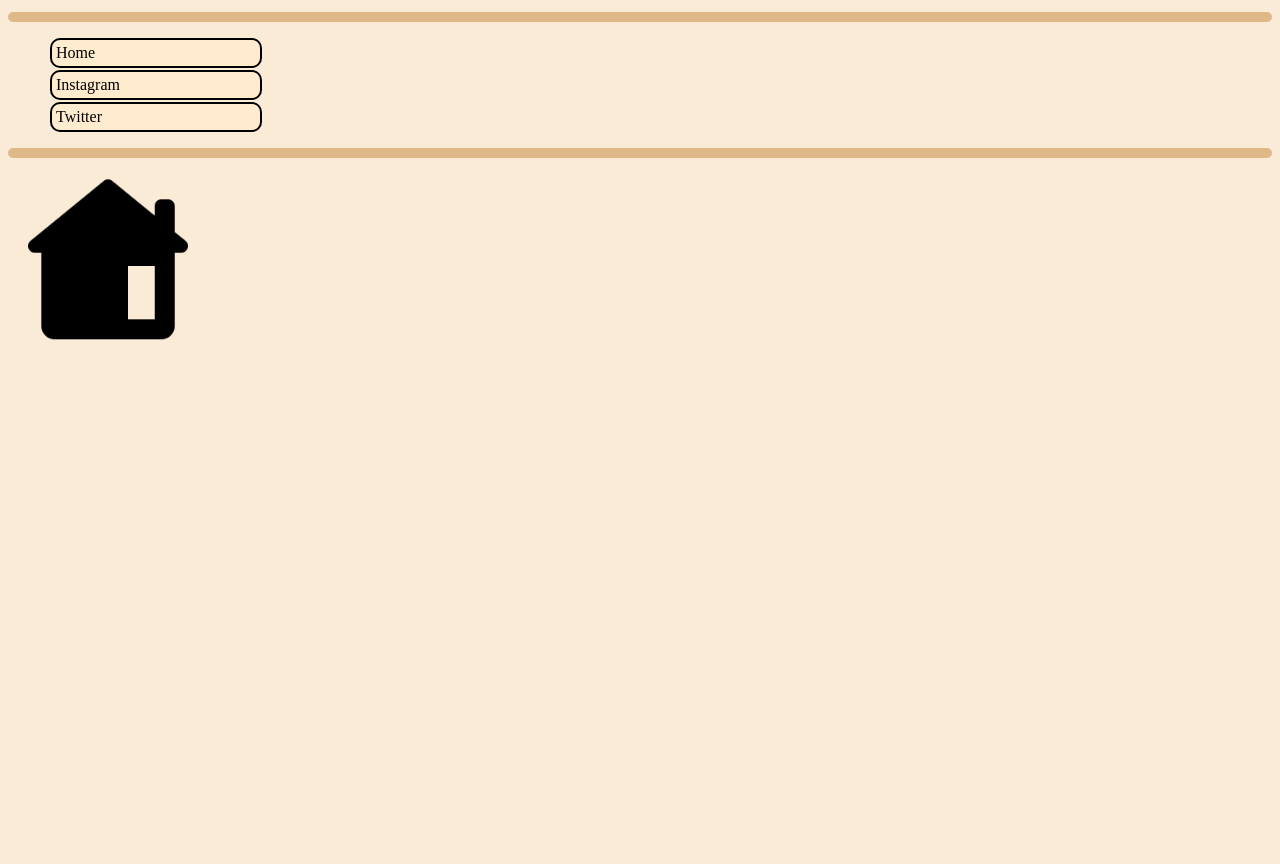
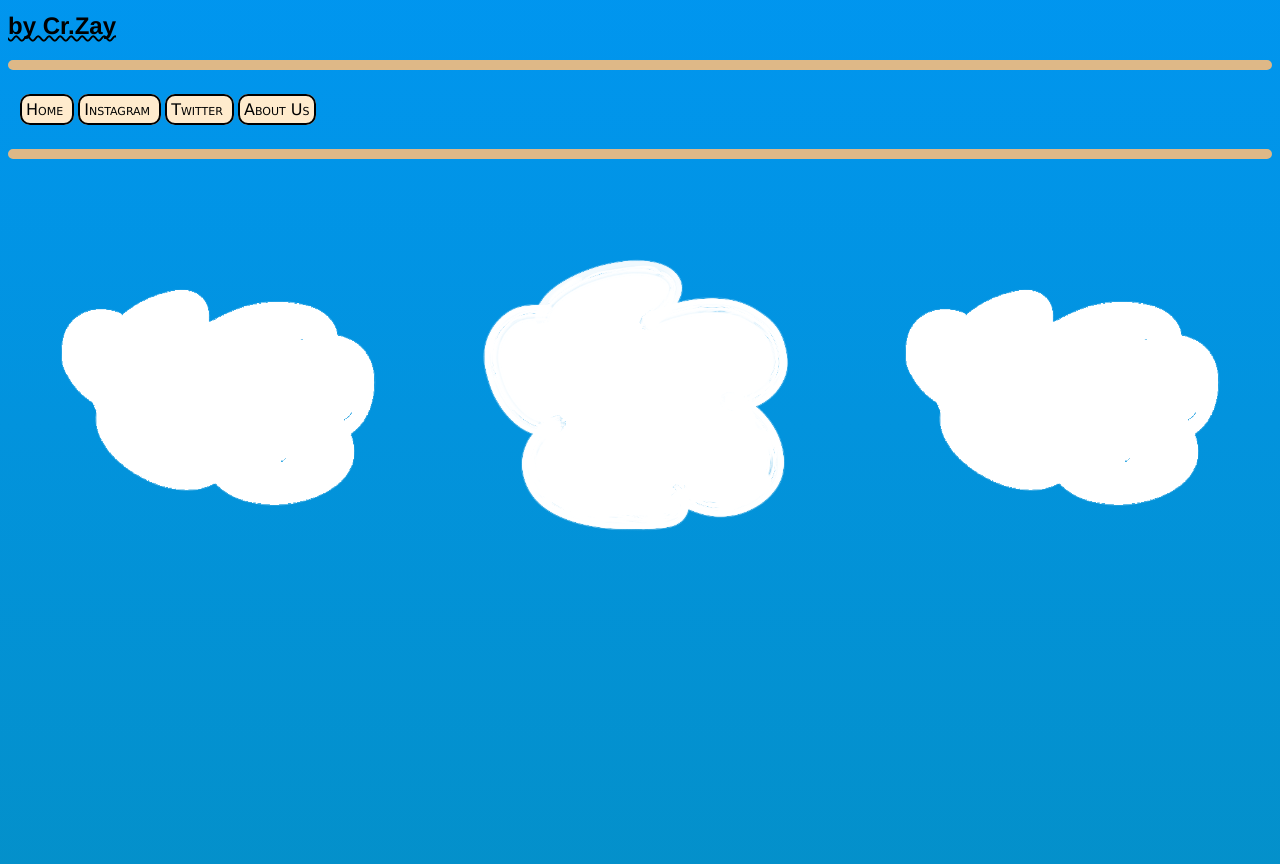
Before and after one commit to Cr-Zay/strandedpenguin, a plain HTML site: page site/index.html in a window 1280 px wide. Shown: the part 78-942 px from the top of the page. Before the commit the page ends 800 px from the top, so only its background shows below. Drawn offline with Linux system fonts and the light colour scheme.

Commit message:
Customized site to Stranded Penguin

```diff
--- a/site/index.html
+++ b/site/index.html
@@ -5,23 +5,38 @@
         <link rel="stylesheet" href="stylesheets/index.css">
     </head>
     <body>
-        <h1>HELLO WORLD</h1>
-        <hr>
+        <h1>Stranded Penguin</h1>
+        <h2>
+            <a href="about.html">by Cr.Zay</a>
+        </h2>
         <nav>
+            <hr>
             <ul>
                 <li>
                     <a href="index.html" title="Home Page">Home</a>
                 </li>
                 <li>
-                    <a href="https://www.instagram.com/" title="Instagram">Instagram</a>
+                    <a href="https://www.instagram.com/kian.mehta/" target="_blank" title="Instagram">Instagram</a>
                 </li>
                 <li>
-                    <a href="https://www.x.com/" title="Twitter">Twitter</a>
+                    <a href="https://twitter.com/kianmehta" target="_blank" title="Twitter">Twitter</a>
+                </li>
+                <li>
+                    <a href="about.html" title="About">About Us</a>
                 </li>
             </ul>
+            <hr>
         </nav>
-        <hr>
-        <!-- <iframe width="560" height="315" src="https://www.youtube.com/embed/7KBa1OVzyuA?si=HeBJnuG43VYReKCD&amp;controls=0" title="YouTube video player" frameborder="0" allow="accelerometer; autoplay; clipboard-write; encrypted-media; gyroscope; picture-in-picture; web-share" allowfullscreen></iframe> -->
-        <img src="images/home.png">
+        <div id="clouds">
+            <div class="cloud">
+                <img src="images/cloud 2.png">
+            </div>
+            <div class="cloud">
+                <img src="images/cloud.png">
+            </div>
+            <div class="cloud">
+                <img src="images/cloud 2.png">
+            </div>
+        </div>
     </body>
 </html>
--- a/site/stylesheets/index.css
+++ b/site/stylesheets/index.css
@@ -1,15 +1,32 @@
 body{
-    background-color: antiquewhite;
+    height: 12000px;
+    background: linear-gradient(180deg, #0096f2 0%, #137929 40%, #a36105 60%, #8f3e00 70%, #999999 80%, #5e5e5e 90%);
+    font-family: 'Franklin Gothic Medium', 'Arial Narrow', Arial, sans-serif;
+    min-width: 600px;
 }
 h1{
-    font-family: 'Franklin Gothic Medium';
     opacity: 0.75;
-    background-color: brown;
+    background-color: #137929;
     width: fit-content;
     padding: 5px;
     border-radius: 15px;
     transition: 200ms ease-in-out all;
 
+}
+a:link, a:visited{
+    color: black;
+    text-decoration-style: wavy;
+    text-decoration-line: underline;
+    text-decoration-skip-ink: none;
+    text-decoration-thickness: 2px;
+}
+a:active{
+    text-decoration-style: wavy;
+    text-decoration-line: underline;
+    text-decoration-skip-ink: none;
+    text-decoration-thickness: 2px;
+    text-decoration-color: #8f3e00;
+    color: #8f3e00;
 }
 
 h1:hover{
@@ -20,12 +37,21 @@ hr{
     border: 5px solid burlywood;
     border-radius: 20px;
 }
-
+nav{
+    margin-bottom: 75px;
+}
+nav > ul{
+    margin-left: -30px;
+    margin-bottom: 30px;
+    margin-top: 30px;
+}
 nav a:link, a:visited{
     color: black;
     text-decoration: none;
 }
 nav li{
+    font-family: Verdana, Geneva, Tahoma, sans-serif;
+    font-variant: small-caps;
     list-style: none;
     border: 2px solid black;
     width: 200px;
@@ -34,6 +60,7 @@ nav li{
     border-radius: 10px;
     transition: 200ms ease-in-out all;
     background-color: blanchedalmond;
+    display: inline;
 }
 nav li:hover{
     padding: 8px;
@@ -47,17 +74,22 @@ nav li:nth-child(3):hover{
     background: linear-gradient(45deg, rgb(196, 234, 255), #00c3ff);
     transition: 200ms ease-in-out all;
 }
-img{
-    width: 200px;
-    height: 200px;
-    /* transform: scale(50%, 50%); */
+nav li:nth-child(4):hover{
+    background: linear-gradient(45deg, rgb(255, 230, 149), rgb(204, 156, 0));
     transition: 200ms ease-in-out all;
 }
-/* img:hover{
-    transform: scale(100%, 100%);
-    transition: 200ms ease-in all;
-} */
-img:active{
-    translate: 0 -1000%;
-    transition: translate 1s ease-in;
+#clouds{
+    text-align: center;
 }
+img, .cloud{
+    display: inline;
+    margin-left: 2%;
+    margin-right: 2%;
+    width: 25%;
+    transition: 100ms ease-in-out all;
+}
+img:hover{
+    translate: 0 -10px;
+    transform: scale(110%, 110%);
+    transition: 100ms ease-in-out all;
+}
```
Also changed, not shown: site/about.html (added, +11 -0 lines), site/images/cloud 2.png (added), site/images/cloud.png (added), 2 other files.
